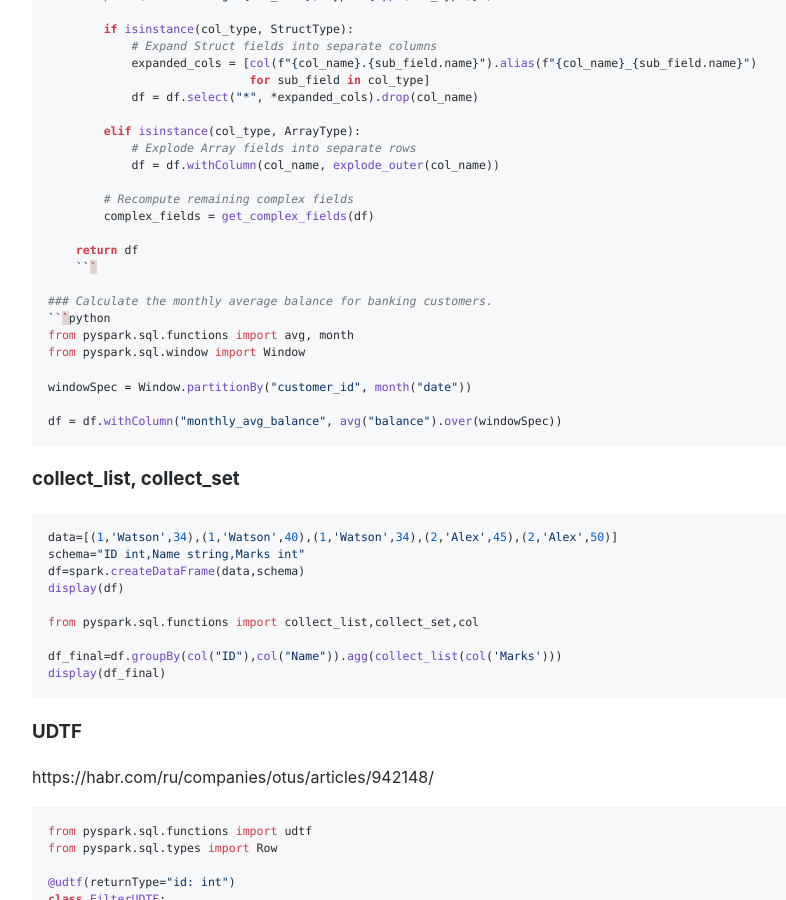
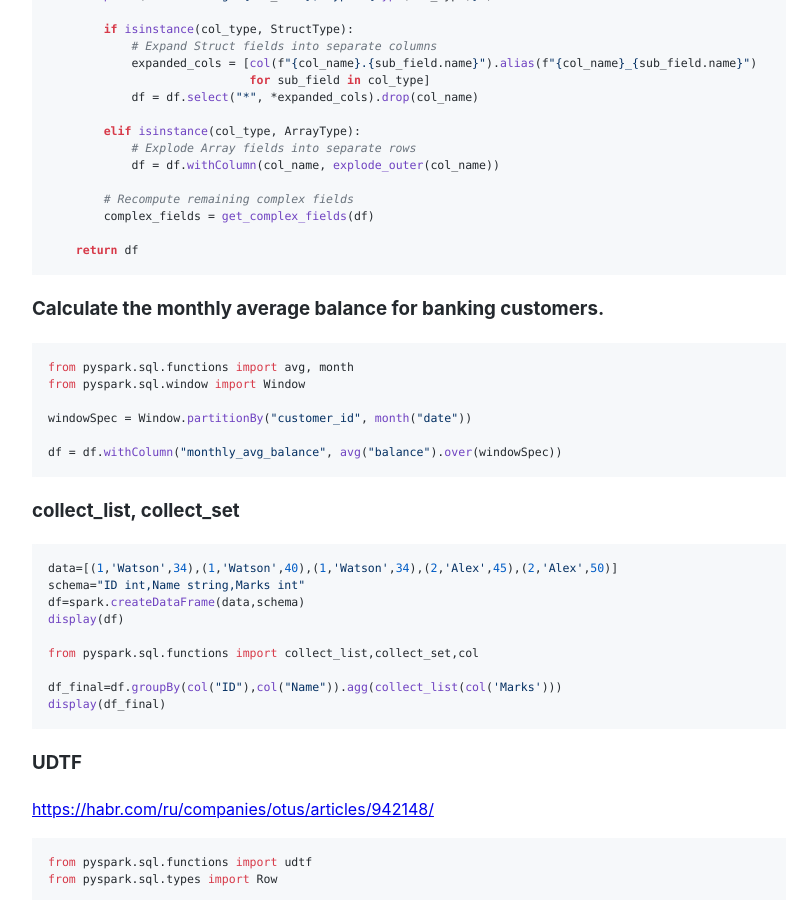
Before and after one commit to Michael-Lubinsky/michael-lubinsky.github.com, a Jekyll site: the page built from spark/pyspark.md, in a window 1280 px wide and 900 px high, scrolled down 10681 px. Shown: the whole window, without its empty margins (158-944 px from the left). Built offline with Jekyll 4.4.1, drawn with Linux system fonts in a browser that asks for light colours; our own code applies the rules of GitHub Pages for plain Markdown files.

Commit message:
Update pyspark.md

````diff
--- a/spark/pyspark.md
+++ b/spark/pyspark.md
@@ -565,7 +565,7 @@
         complex_fields = get_complex_fields(df)
 
     return df
-    ```
+```
 
 ### Calculate the monthly average balance for banking customers.
 ```python
@@ -592,7 +592,8 @@
 
 ### UDTF
 
-https://habr.com/ru/companies/otus/articles/942148/
+<https://habr.com/ru/companies/otus/articles/942148/>
+
 ```python
 from pyspark.sql.functions import udtf
 from pyspark.sql.types import Row
````
